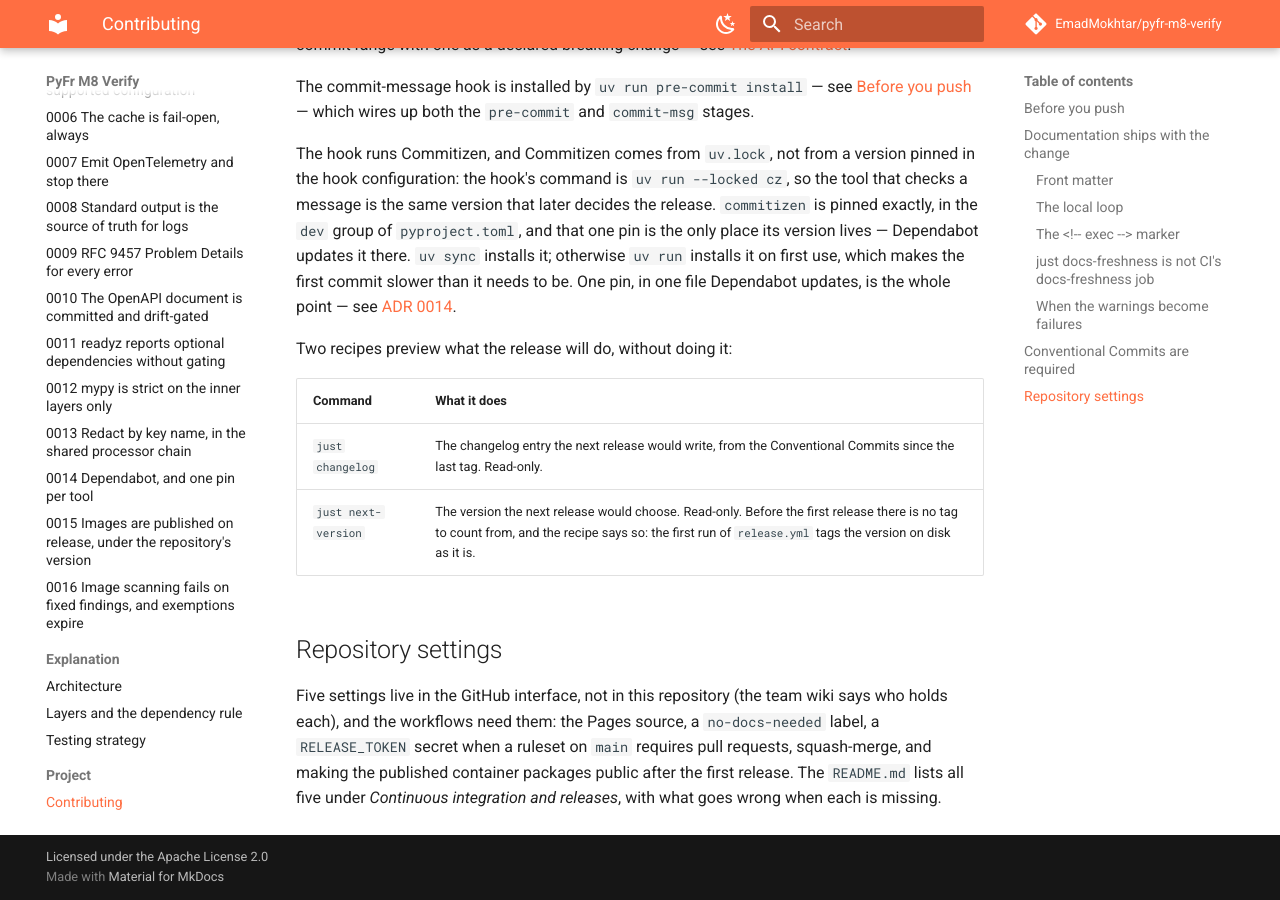
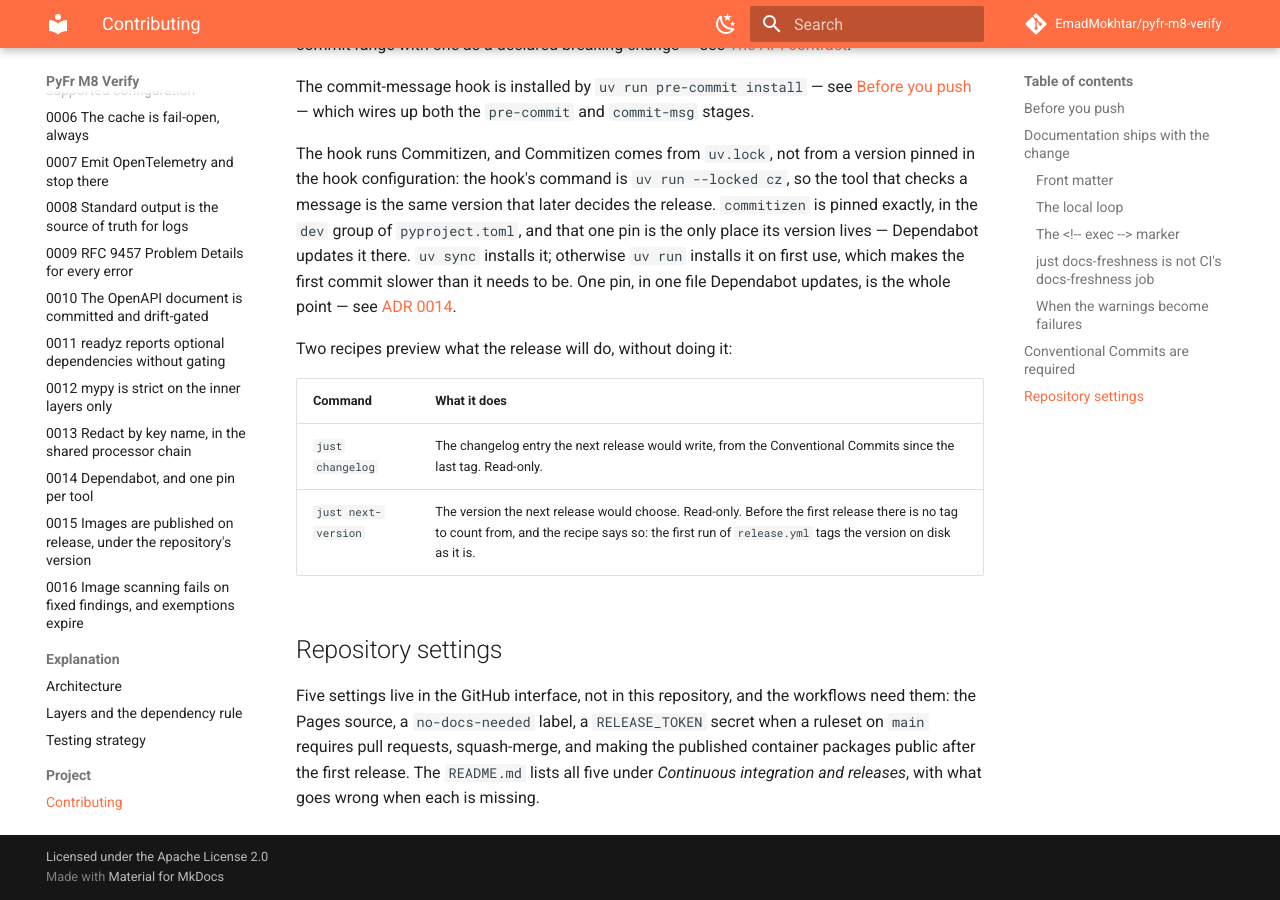
Before and after one commit to EmadMokhtar/pyfr-m8-verify, an MkDocs documentation site: the page built from docs/contributing.md, in a window 1280 px wide and 900 px high, scrolled down 5090 px. Built offline with MkDocs 1.6.1 and Material for MkDocs 9.7.7, drawn with Linux system fonts in a browser that asks for light colours; comment, search, counter and statistics services are not loaded.

Commit message:
Revert "docs: say where the settings are recorded, in the contributing guide"
This reverts commit ca6e4c1219a06984dcbb514fc1f7103e11e9e180.

```diff
--- a/docs/contributing.md
+++ b/docs/contributing.md
@@ -292,7 +292,7 @@ Two recipes preview what the release will do, without doing it:
 
 ## Repository settings
 
-Five settings live in the GitHub interface, not in this repository (the team wiki says who holds each), and
+Five settings live in the GitHub interface, not in this repository, and
 the workflows need them: the Pages source, a `no-docs-needed` label, a
 `RELEASE_TOKEN` secret when a ruleset on `main` requires pull requests,
 squash-merge, and making the published container packages public after
```
